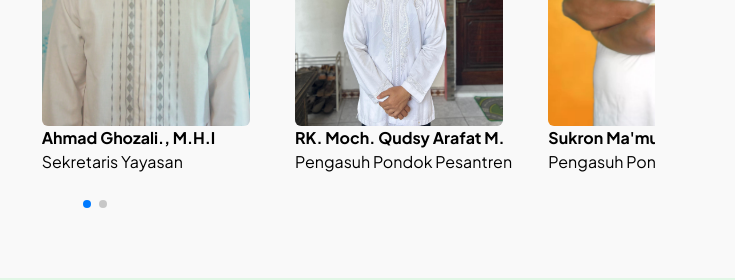
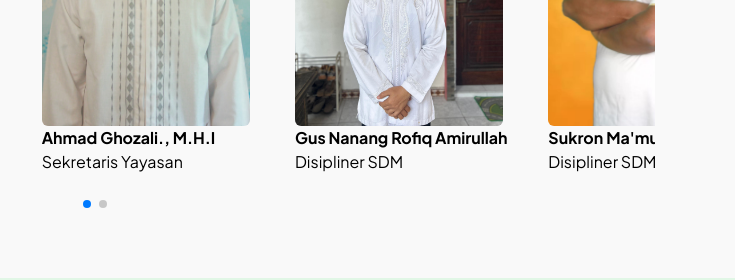
Before and after one commit to MochamadLukyAdithia/web-profile-pondok-darun-najah-native, a website: page index.html in a window 1280 px wide. Shown: the part 1960-2240 px from the top of the page, 545-1280 px from the left. Drawn offline with nearby package versions, Linux system fonts and the light colour scheme; a web font is replaced by a local one.

Commit message:
feat: update name

```diff
--- a/index.html
+++ b/index.html
@@ -463,8 +463,8 @@
                 class="rounded-md w-52 h-72 object-cover"
                 alt=""
               />
-              <p><b>RK. Moch. Qudsy Arafat M.</b></p>
-              <p>Pengasuh Pondok Pesantren</p>
+              <p><b>Gus Nanang Rofiq Amirullah</b></p>
+              <p>Disipliner SDM </p>
             </div>
 
             <div class="swiper-slide flex flex-col gap-2 items-center">
@@ -474,7 +474,7 @@
                 alt=""
               />
               <p><b>Sukron Ma'mun</b></p>
-              <p>Pengasuh Pondok Pesantren</p>
+              <p>Disipliner SDM </p>
             </div>
           </div>
 
```
